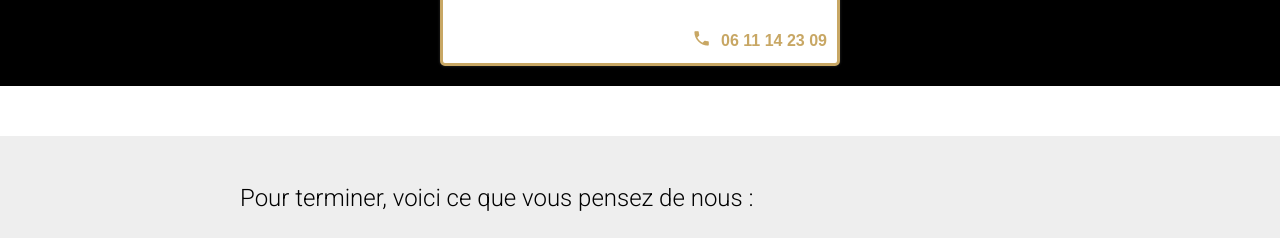
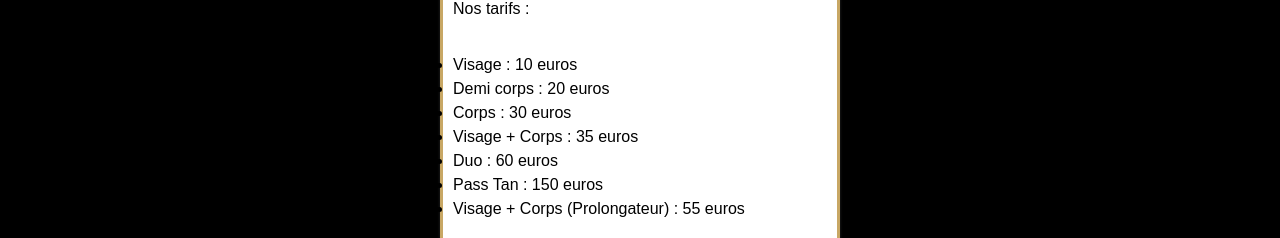
Before and after one commit to RRudi/spraytan.paris, a plain HTML site: page index.html in a window 1280 px wide. Shown: the part 4026-4264 px from the top of the page. Drawn offline with Linux system fonts and the light colour scheme.

Commit message:
v2.8 : Ajout des tarifs

```diff
--- a/index.html
+++ b/index.html
@@ -249,6 +249,16 @@
               </span>
               : Notre secret beauté qui donne un effet halé et naturel à votre
               peau en quelques instants et sans traces.
+              <br>Nos tarifs :<br>
+              <ul>
+                <li>Visage : 10 euros</li>
+                <li>Demi corps : 20 euros</li>
+                <li>Corps : 30 euros</li>
+                <li>Visage + Corps : 35 euros</li>
+                <li>Duo : 60 euros</li>
+                <li>Pass Tan : 150 euros</li>
+                <li>Visage + Corps (Prolongateur) : 55 euros</li>
+              </ul>
             </p>
             <div class="telephone">
               <i class="material-icons">phone</i>
```
